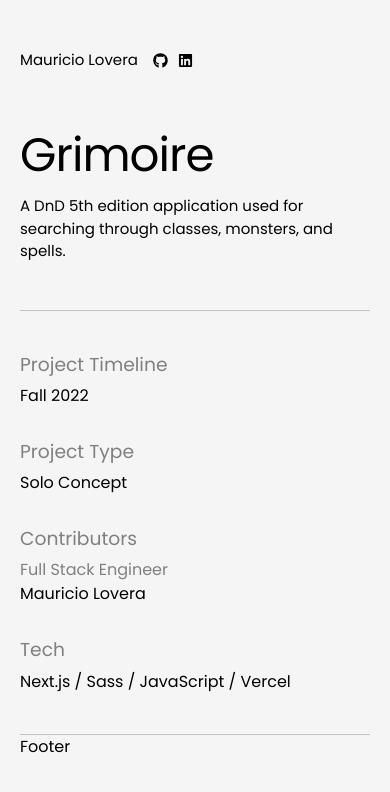
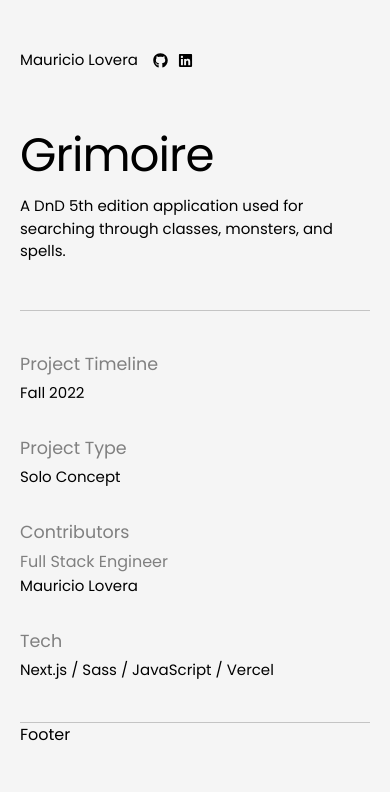
Before and after one commit to mauLovera/Portfolio, a Next.js app: page /projects/grimoire in a window 390 px wide. Shown: the top 792 px of the page. Built offline with nearby package versions, Linux system fonts and the light colour scheme; a web font is replaced by a local one.

Commit message:
update: responsive values

```diff
--- a/components/pages/projects/Briefing/Briefing.module.scss
+++ b/components/pages/projects/Briefing/Briefing.module.scss
@@ -28,6 +28,16 @@
       color: $grey-clr;
     }
 
+    @media (max-width: 600px) {
+      h3 {
+        font-size: $size_14px;
+      }
+
+      span {
+        font-size: $size_12px;
+      }
+    }
+
   }
 
 }
```
